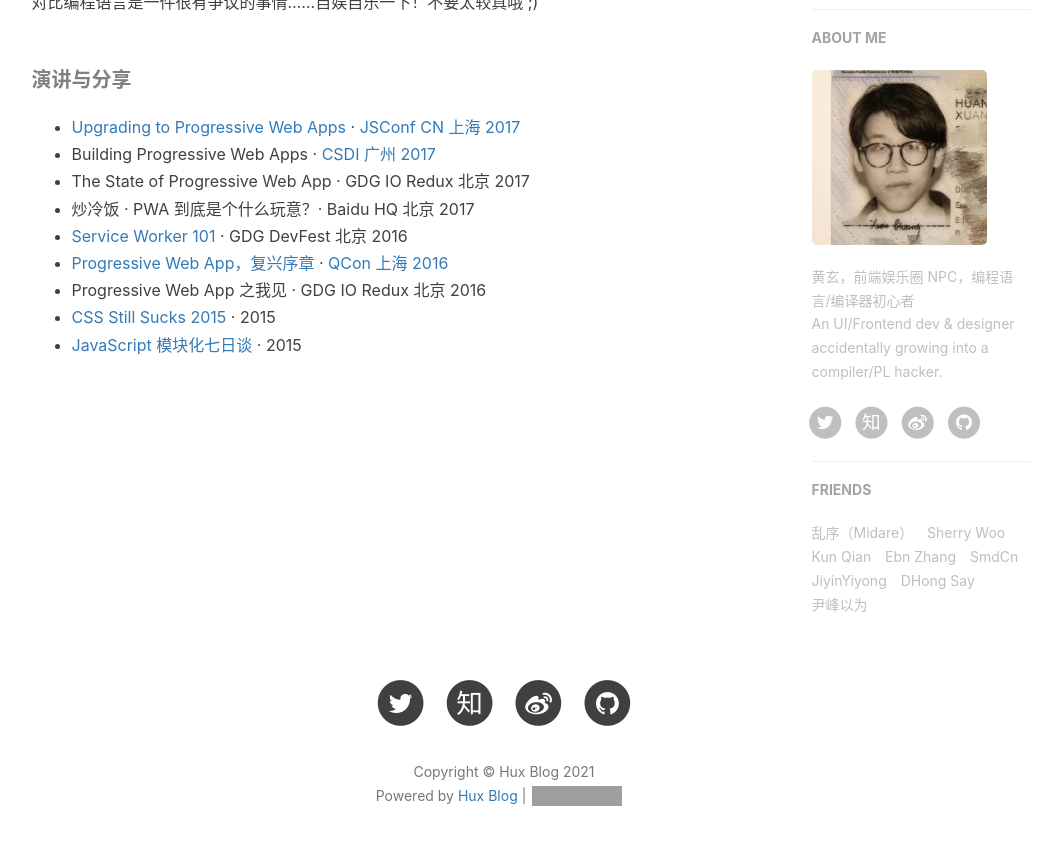
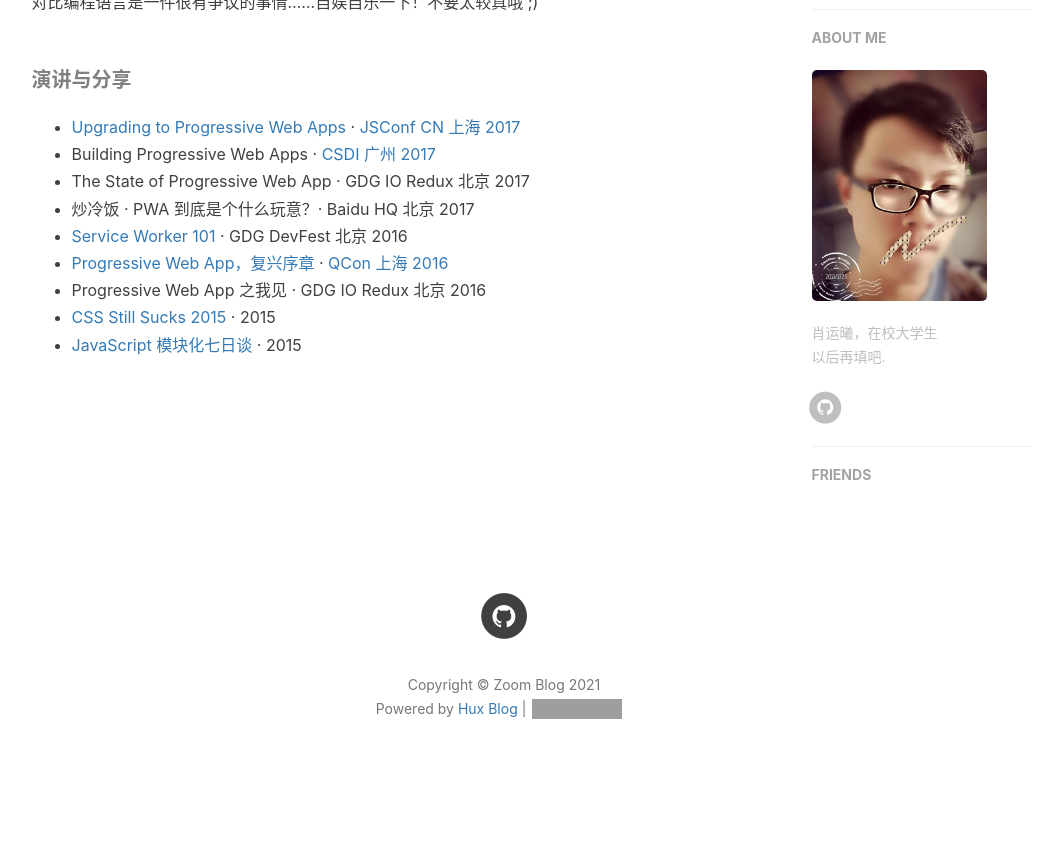
Before and after one commit to Zoomds/Zoomds.github.io, a Jekyll site: the page built from about.html, in a window 1280 px wide and 900 px high, scrolled down 813 px. Shown: the top 845 px of the window, without its empty margins (136-1198 px from the left). Built offline with Jekyll 4.4.1, drawn with Linux system fonts in a browser that asks for light colours; nearby versions of some CDN libraries; comment, search, counter and statistics services are not loaded; after the commit the page ends 1626 px from its top, so only the background shows below that; grey boxes are pictures that could not be loaded.

Commit message:
改改config
博客标题，描述

```diff
--- a/_config.yml
+++ b/_config.yml
@@ -1,11 +1,11 @@
 # Site settings
-title: Hux Blog
-SEOTitle: 黄玄的博客 | Hux Blog
+title: Zoom Blog
+SEOTitle: 肖运曦的博客 | Zoom Blog
 header-img: img/home-bg.jpg
-email: huxpro@gmail.com
-description: "关于程序与设计、黑客与画家 | 黄玄，Web & Mobile Lover，Software Engineer，UX Designer | 这里是 @Hux黄玄 的个人博客，与你一起发现更大的世界。"
-keyword: "黄玄, Hux黄玄, Hux, 鬼栈, huxpro, @huxpro, 黄玄的博客, Hux Blog, 博客, 个人网站, 互联网, Web, JavaScript, 前端, 设计"
-url: "https://huangxuan.me"              # your host, for absolute URL
+email: 1181473411@qq.com
+description: "关于互联网、个人成长与未来 | 肖运曦，College student，To Reality&Future | 这里是 @Zoom肖运曦 的个人博客，与你一起发现更大的世界。"
+keyword: "肖运曦, Zoom肖运曦, Zoom, 肖运曦的博客, Zoom Blog, 博客, 个人网站, 互联网, Web"
+url: ""              # your host, for absolute URL
 baseurl: ""                             # for example, '/blog' if your blog hosted on 'host/blog'
 
 # Publish posts or collection documents with a future date.
@@ -13,10 +13,10 @@
 
 # SNS settings
 RSS: false
-weibo_username:     huxpro
-zhihu_username:     huxpro
-github_username:    huxpro
-twitter_username:   huxpro
+weibo_username:
+zhihu_username:
+github_username:    Zoomds
+twitter_username:
 #facebook_username:  huxpro
 #linkedin_username:  firstname-lastname-idxxxx
 
@@ -71,15 +71,15 @@
 # ba_track_id: [your track id]
 
 # Google Analytics
-ga_track_id: 'UA-49627206-1'            # Format: UA-xxxxxx-xx
-ga_domain: huangxuan.me
+# ga_track_id: 'UA-49627206-1'            # Format: UA-xxxxxx-xx
+# ga_domain: huangxuan.me
 
 
 
 # Sidebar settings
 sidebar: true                           # whether or not using Sidebar.
-sidebar-about-description: "黄玄，前端娱乐圈 NPC，编程语言/编译器初心者 <br> An UI/Frontend dev & designer accidentally growing into a compiler/PL hacker."
-sidebar-avatar: /img/avatar-hux-ny.jpg      # use absolute URL, seeing it's used in both `/` and `/about/`
+sidebar-about-description: "肖运曦，在校大学生 <br> 以后再填吧."
+sidebar-avatar: /img/avatar-Zoom.jpg      # use absolute URL, seeing it's used in both `/` and `/about/`
 
 
 
@@ -106,28 +106,6 @@
     #     title: "Su",
     #     href: "http://su.gallery/"
     # },{
-        title: "乱序（Midare）",
-        href: "http://mida.re/"
-    },{
-        title: "Sherry Woo",
-        href: "https://sherrywoo.me/"
-    },{
-        title: "Kun Qian",
-        href: "http://kunq.me"
-    },{
-        title: "Ebn Zhang",
-        href: "http://ebnbin.com/"
-    },{
-        title: "SmdCn",
-        href: "http://blog.smdcn.net"
-    },{
-        title: "JiyinYiyong",
-        href: "http://tiye.me/"
-    },{
-        title: "DHong Say",
-        href: "http://dhong.co"
-    },{
-        title: "尹峰以为",
-        href: "http://ingf.github.io/"
+
     }
 ]
```
Also changed, not shown: img/avatar-Zoom.jpg (added).
